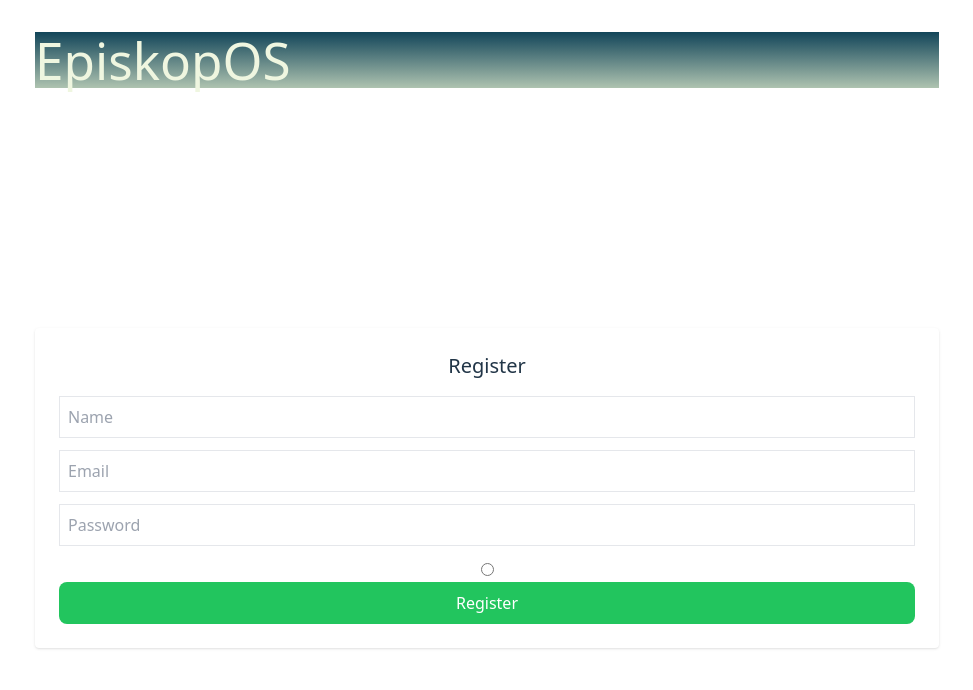
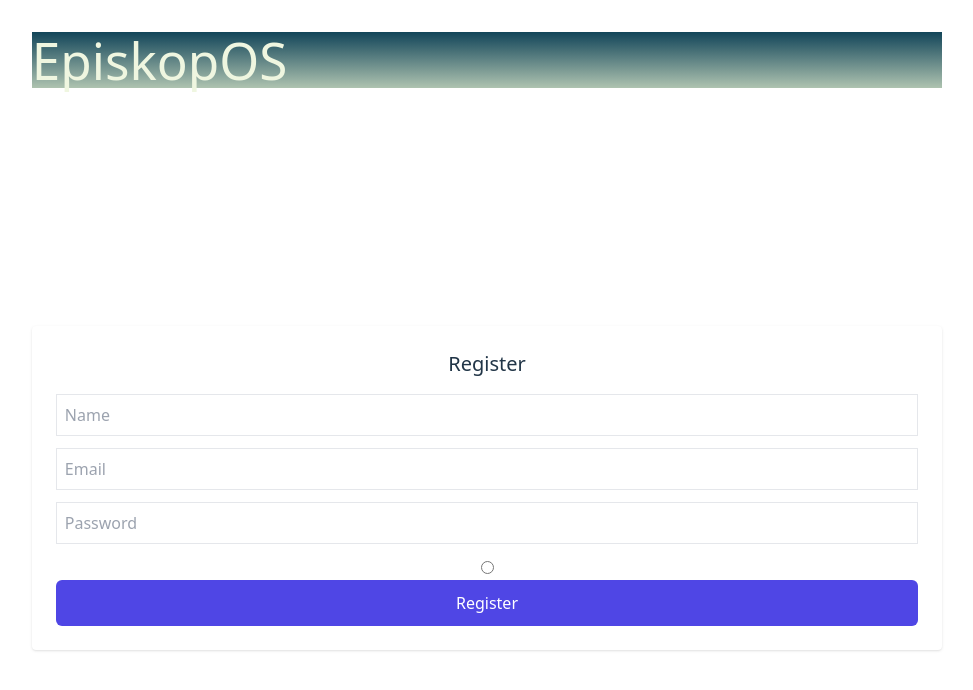
Before and after one commit to NduNdu21/EpiskopOS, a React (Vite) app in the folder frontend/: page /register in a window 1280 px wide. Shown: the top 690 px of the page, without its empty margins (153-1126 px from the left). Built offline with nearby package versions, Linux system fonts and the light colour scheme; no server answers.

Commit message:
Add error display for registration

```diff
--- a/frontend/src/pages/Register.jsx
+++ b/frontend/src/pages/Register.jsx
@@ -77,9 +77,23 @@ const Register = () => {
           value="pastor"
         />
 
-        <button className="bg-green-500 text-white px-4 py-2 w-full">
-          Register
+
+        {/* Error display */}
+        {error && (
+          <p className="text-sm text-red-600 bg-red-50 border border-red-200 rounded p-2">
+            {error}
+          </p>
+        )}
+
+        {/* Submit button */}
+        <button
+          type="submit"
+          disabled={loading}
+          className="w-full rounded-md bg-indigo-600 text-white py-2.5 font-medium hover:bg-indigo-700 disabled:opacity-60"
+        >
+          {loading ? "Registering..." : "Register"}
         </button>
+
       </form>
     </div>
   );
```
